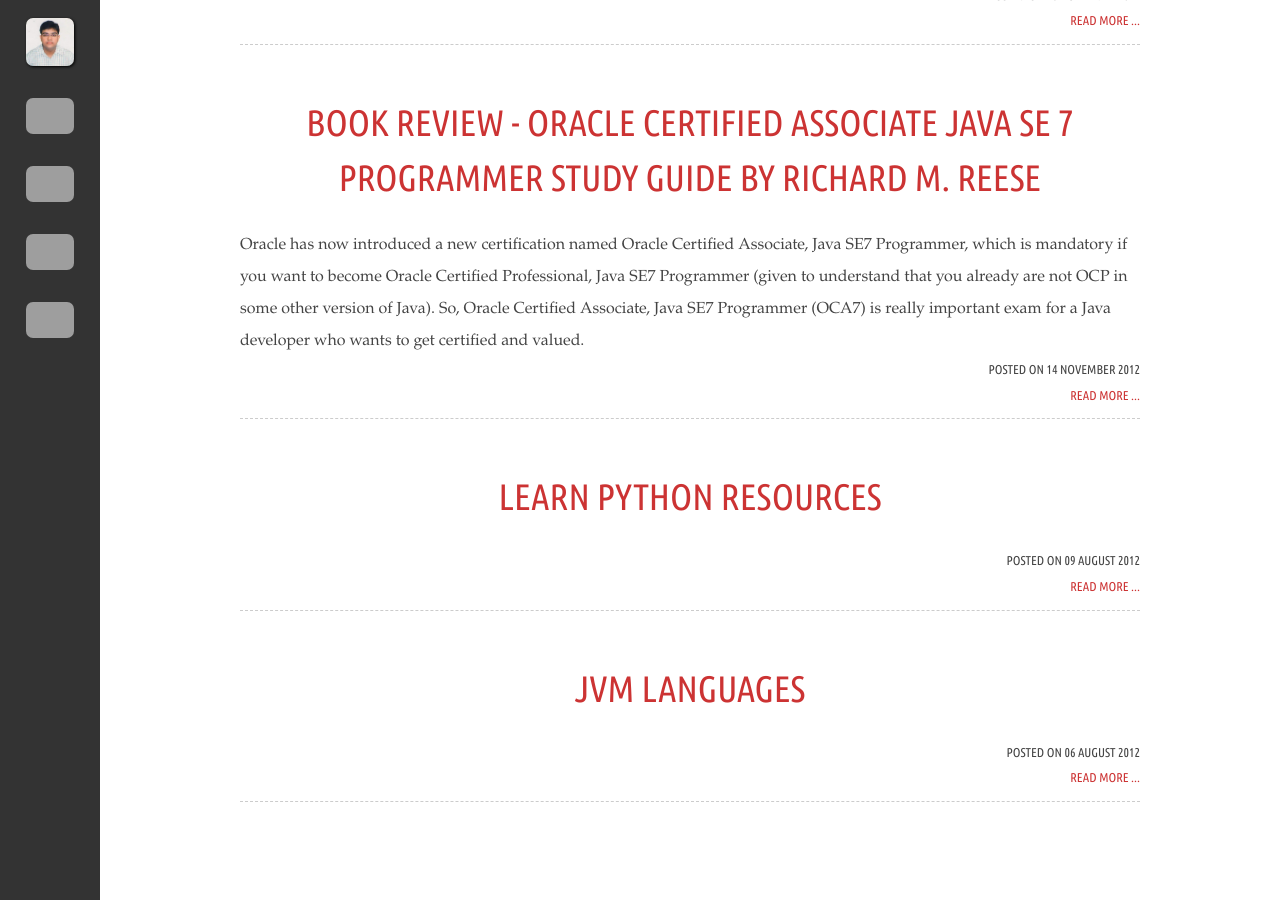
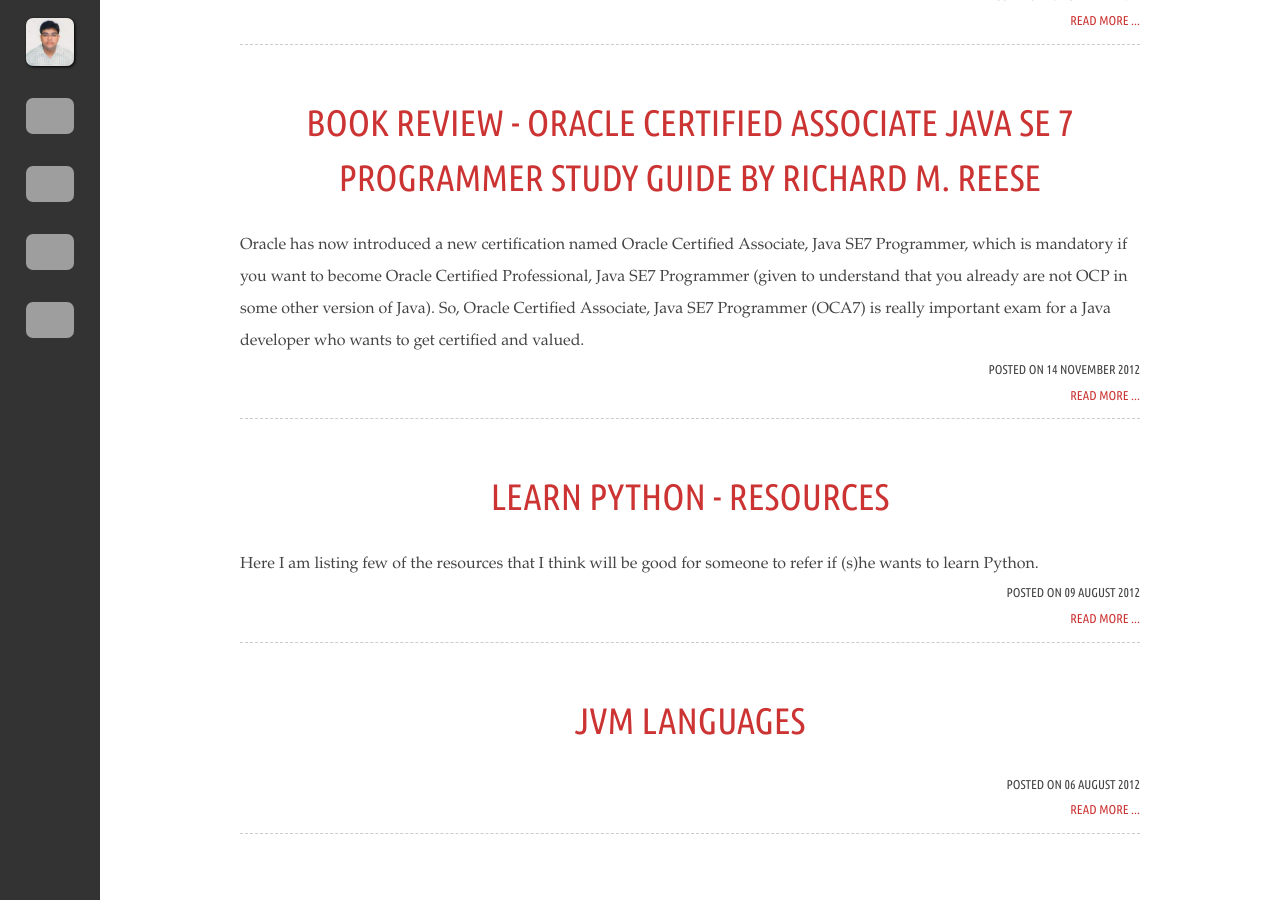
Before and after one commit to palakmathur/palakmathur_old_website, a Jekyll site: the page built from articles/index.html, in a window 1280 px wide and 900 px high, scrolled down 934 px. Built offline with Jekyll 4.4.1, drawn with Linux system fonts in a browser that asks for light colours; some web fonts are replaced; grey boxes are pictures that could not be loaded.

Commit message:
added learn python resources post

```diff
--- a/_posts/2012-08-09-learn-python-resources.md
+++ b/_posts/2012-08-09-learn-python-resources.md
@@ -1,7 +1,8 @@
-Date: 2012-08-09
-Title: Learn Python – Resources
-Tags: python programming, Computer scientist, Development Tools, Games programming in Python, How to Think like a Computer Scientist, Javaranch, Jython, Language, Learn Python, Learning, Mark Lutz, Mark Pilgrim, Palak Mathur, PalakMathur, Programming, python
-Category: Python
+---
+layout: post
+title: Learn Python - Resources
+summary: Here I am listing few of the resources that I think will be good for someone to refer if (s)he wants to learn Python.
+---
 
 
 <a class="alignleft zemanta-img" href="http://commons.wikipedia.org/wiki/File:Python_logo.svg" target="_blank"><img class="zemanta-img-inserted zemanta-img-configured" title="English: Python logo Deutsch: Python Logo" src="http://upload.wikimedia.org/wikipedia/commons/0/06/Python_logo.svg" alt="English: Python logo Deutsch: Python Logo" width="287" height="85" /></a>
```
